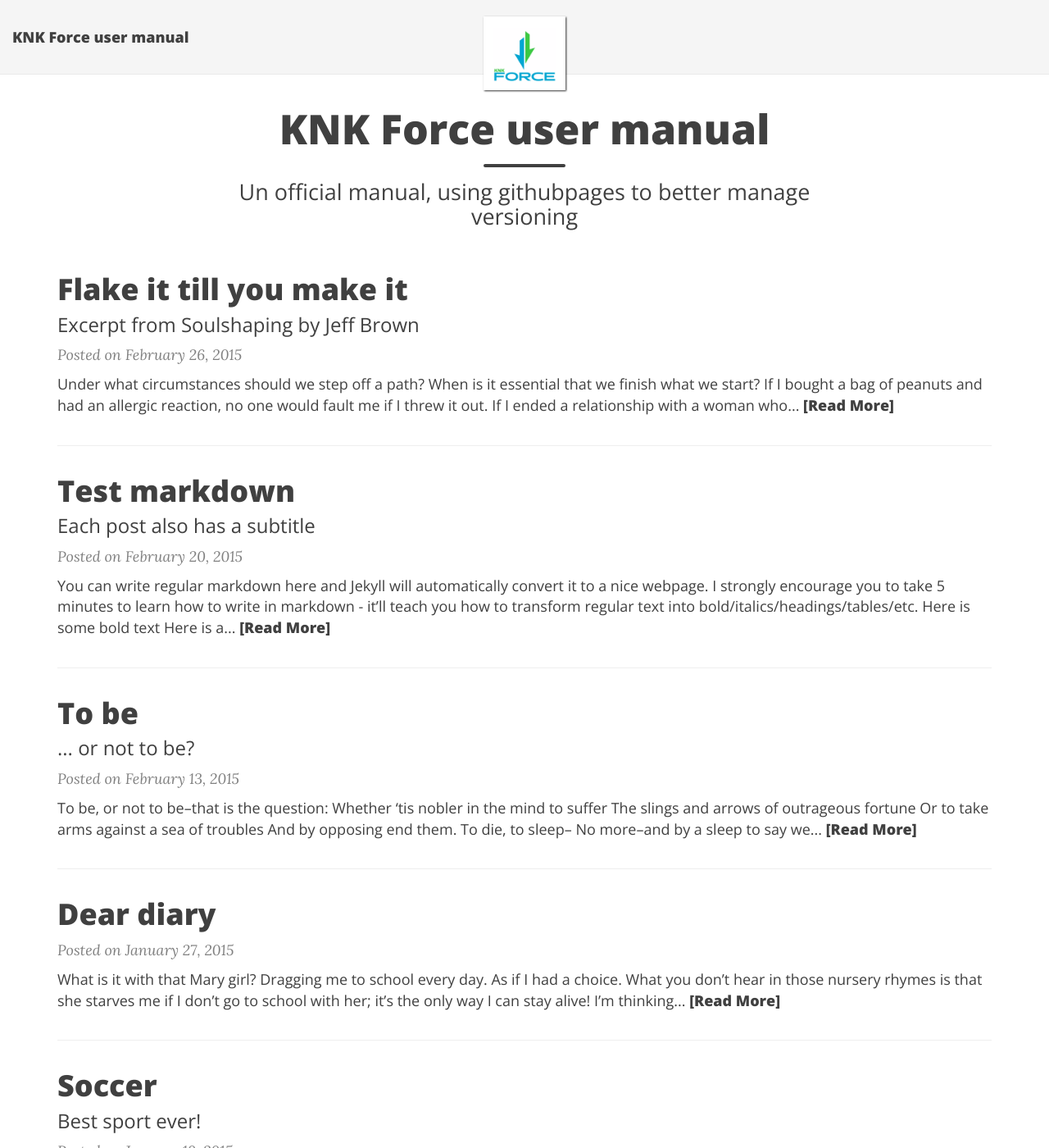
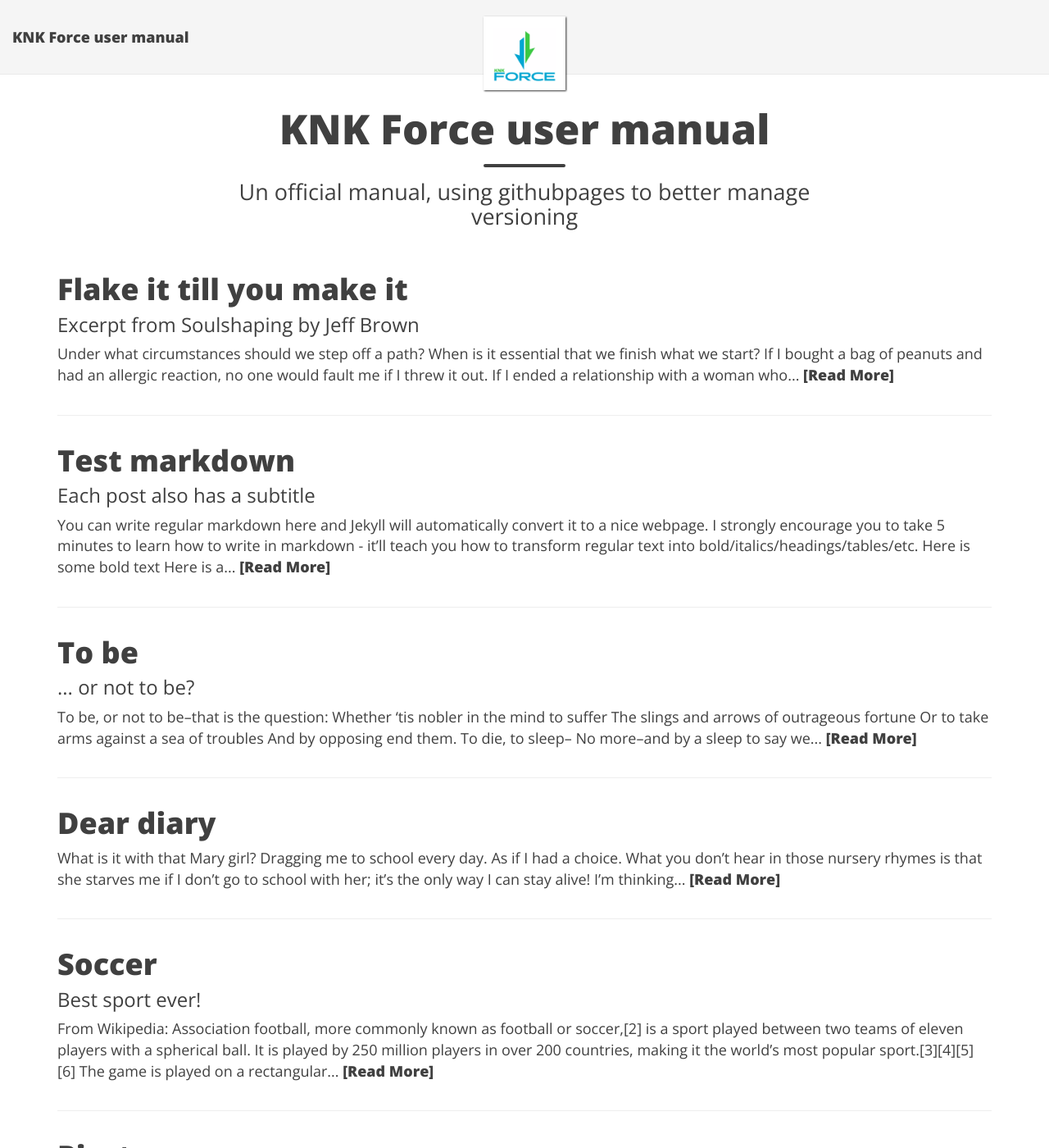
Before and after one commit to dospuntocero/knkforce-manual, a Jekyll site: the page built from index.html, in a window 1280 px wide and 1400 px high. Shown: the whole window at 82% size. Built offline with Jekyll 4.4.1, drawn with Linux system fonts in a browser that asks for light colours; nearby versions of some CDN libraries; the list of posts is cut into pages by our own code; some of the changed text lies outside the part shown.

Commit message:
chatpter 1

```diff
--- a/index.html
+++ b/index.html
@@ -16,10 +16,6 @@ subtitle: Un official manual, using githubpages to better manage versioning
 	  </h3>
 	  {% endif %}
     </a>
-
-    <p class="post-meta">
-      Posted on {{ post.date | date: "%B %-d, %Y" }}
-    </p>
 
     <div class="post-entry">
       {{ post.content | strip_html | xml_escape | truncatewords: 50 }}
```
